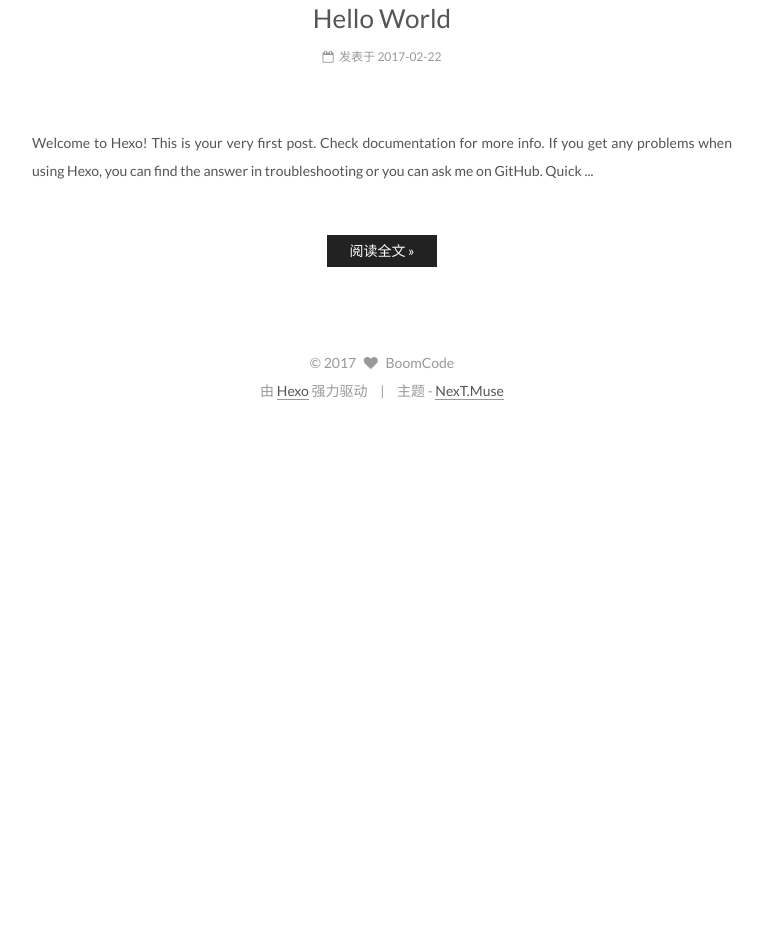
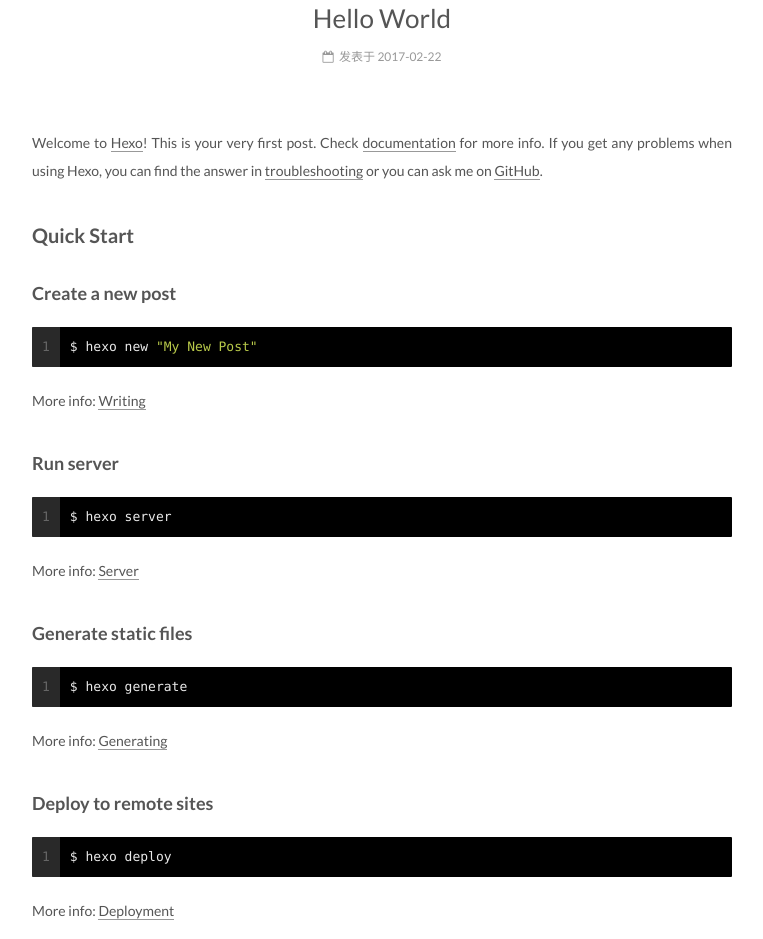
Before and after one commit to 109383670/109383670.github.io, a plain HTML site: page index.html in a window 1280 px wide. Shown: the part 1121-2060 px from the top of the page, without its empty margins (258-1021 px from the left). Before the commit the page ends 1546 px from the top, so only its background shows below. Drawn offline with Linux system fonts and the light colour scheme.

Commit message:
Site updated: 2017-02-22 21:06:33

```diff
--- a/index.html
+++ b/index.html
@@ -475,16 +475,17 @@
 
 
 
-          Welcome to Hexo! This is your very first post. Check documentation for more info. If you get any problems when using Hexo, you can find the answer in troubleshooting or you can ask me on GitHub.
-Quick
-          ...
-          <!--noindex-->
-          <div class="post-button text-center">
-            <a class="btn" href="/2017/02/22/hello-world/#more" rel="contents">
-              阅读全文 &raquo;
-            </a>
-          </div>
-          <!--/noindex-->
+            <p>Welcome to <a href="https://hexo.io/" target="_blank" rel="external">Hexo</a>! This is your very first post. Check <a href="https://hexo.io/docs/" target="_blank" rel="external">documentation</a> for more info. If you get any problems when using Hexo, you can find the answer in <a href="https://hexo.io/docs/troubleshooting.html" target="_blank" rel="external">troubleshooting</a> or you can ask me on <a href="https://github.com/hexojs/hexo/issues" target="_blank" rel="external">GitHub</a>.</p>
+<h2 id="Quick-Start"><a href="#Quick-Start" class="headerlink" title="Quick Start"></a>Quick Start</h2><h3 id="Create-a-new-post"><a href="#Create-a-new-post" class="headerlink" title="Create a new post"></a>Create a new post</h3><figure class="highlight bash"><table><tr><td class="gutter"><pre><div class="line">1</div></pre></td><td class="code"><pre><div class="line">$ hexo new <span class="string">"My New Post"</span></div></pre></td></tr></table></figure>
+<p>More info: <a href="https://hexo.io/docs/writing.html" target="_blank" rel="external">Writing</a></p>
+<h3 id="Run-server"><a href="#Run-server" class="headerlink" title="Run server"></a>Run server</h3><figure class="highlight bash"><table><tr><td class="gutter"><pre><div class="line">1</div></pre></td><td class="code"><pre><div class="line">$ hexo server</div></pre></td></tr></table></figure>
+<p>More info: <a href="https://hexo.io/docs/server.html" target="_blank" rel="external">Server</a></p>
+<h3 id="Generate-static-files"><a href="#Generate-static-files" class="headerlink" title="Generate static files"></a>Generate static files</h3><figure class="highlight bash"><table><tr><td class="gutter"><pre><div class="line">1</div></pre></td><td class="code"><pre><div class="line">$ hexo generate</div></pre></td></tr></table></figure>
+<p>More info: <a href="https://hexo.io/docs/generating.html" target="_blank" rel="external">Generating</a></p>
+<h3 id="Deploy-to-remote-sites"><a href="#Deploy-to-remote-sites" class="headerlink" title="Deploy to remote sites"></a>Deploy to remote sites</h3><figure class="highlight bash"><table><tr><td class="gutter"><pre><div class="line">1</div></pre></td><td class="code"><pre><div class="line">$ hexo deploy</div></pre></td></tr></table></figure>
+<p>More info: <a href="https://hexo.io/docs/deployment.html" target="_blank" rel="external">Deployment</a></p>
+
+
 
 
     </div>
```
